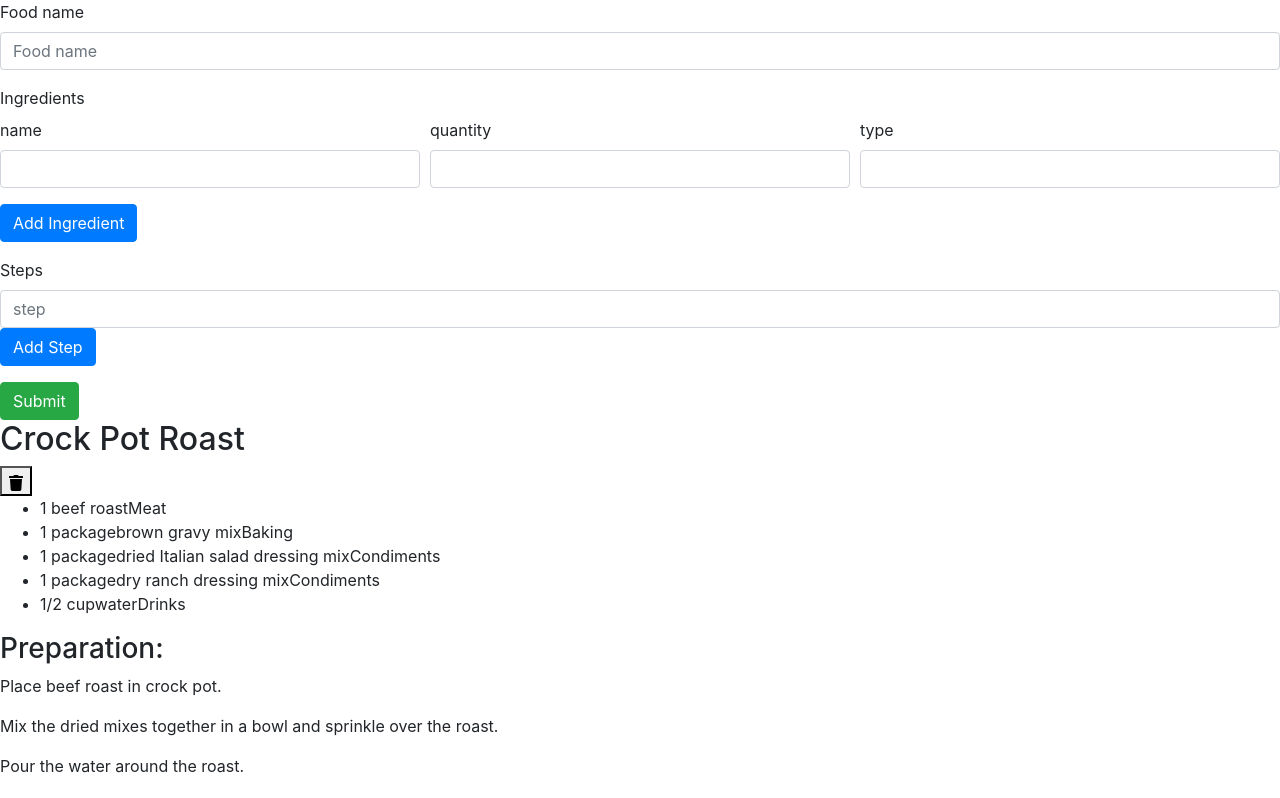
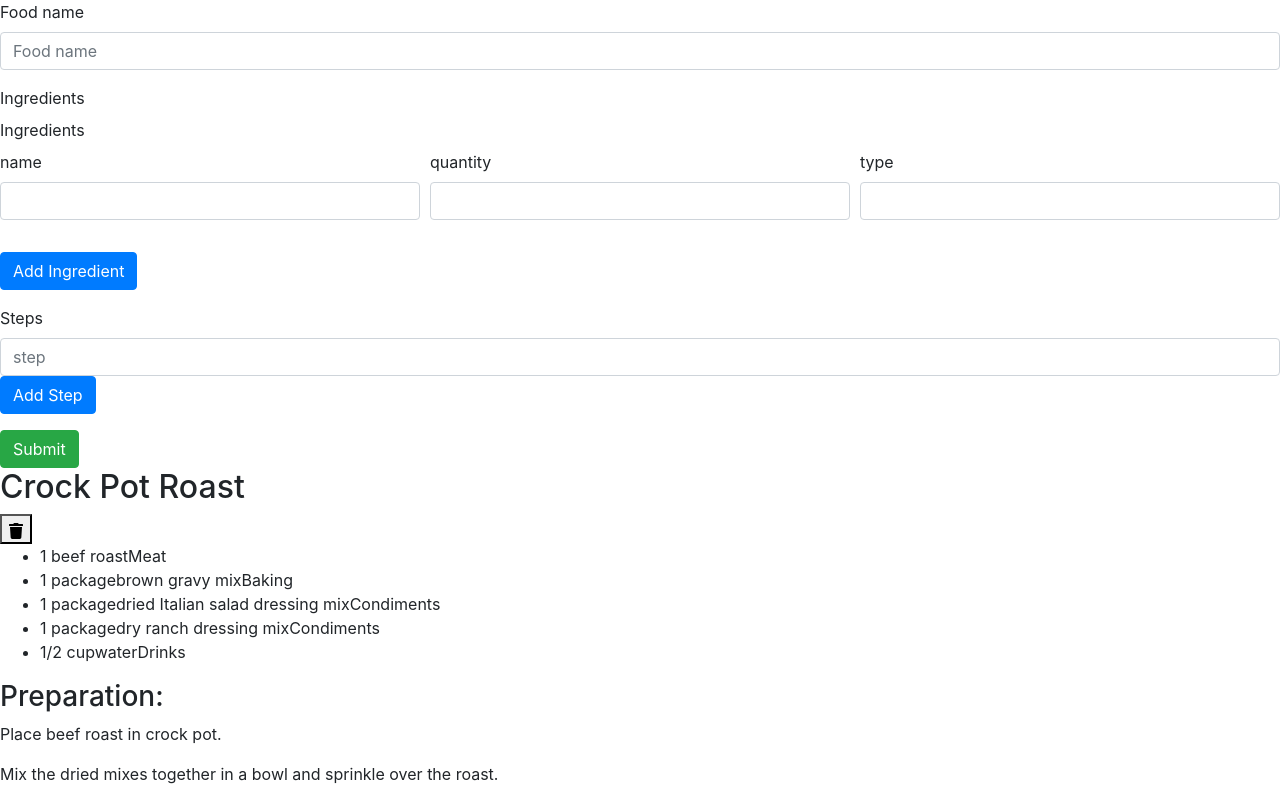
Before and after one commit to magdaad/cooking-book, a React (Create React App) app: page / in a window 1280 px wide. Shown: the top 798 px of the page. Built offline with nearby package versions, Linux system fonts and the light colour scheme.

Commit message:
add ingredients

```diff
--- a/src/components/AddRecipeForm/AddRecipeForm.js
+++ b/src/components/AddRecipeForm/AddRecipeForm.js
@@ -1,34 +1,29 @@
-import React, {useState, useEffect} from 'react';
-import {Form, Button, Col} from "react-bootstrap";
+import React, {useState} from 'react';
+import {Form, Button} from "react-bootstrap";
 import {useRecipes} from "../../context/RecipesContext";
 import {useInput} from "../../hooks/useInput";
 import {StepsInput} from "./StepsInput";
+import {IngredientInput} from "./IngredientInput";
 
 const AddRecipeForm = () => {
     const {addRecipe} = useRecipes();
     const [nameProps] = useInput("");
     const [steps, setSteps]  = useState([]);
+    const [ingredients, setIngredients]  = useState([]);
 
     const updateSteps = (newSteps) => {
         setSteps(newSteps);
+    }
+
+    const updateIngredients = (newIngredients) => {
+        setIngredients(newIngredients);
     }
 
     const submit = event => {
         event.preventDefault();
         addRecipe(
             nameProps.value,
-            [
-                {
-                "quantity": "1 lb",
-                "name": " asparagus",
-                "type": "Produce"
-                },
-                {
-                "quantity": "1 lb",
-                "name": " asparagus",
-                "type": "Produce"
-                },
-            ],
+            ingredients,
             steps.map(step => step.data)
         );
     };
@@ -44,29 +39,7 @@ const AddRecipeForm = () => {
                 />
             </Form.Group>
 
-            <Form.Group >
-                <Form.Label>Ingredients</Form.Label>
-                <Form.Row>
-                    <Form.Group as={Col} controlId="formGridCity">
-                        <Form.Label>name</Form.Label>
-                        <Form.Control />
-                    </Form.Group>
-
-                    <Form.Group as={Col} controlId="formGridState">
-                        <Form.Label>quantity</Form.Label>
-                        <Form.Control />
-                    </Form.Group>
-
-                    <Form.Group as={Col} controlId="formGridZip">
-                        <Form.Label>type</Form.Label>
-                        <Form.Control />
-                    </Form.Group>
-                </Form.Row>
-                <Button variant="primary">
-                    Add Ingredient
-                </Button>
-            </Form.Group>
-
+            <IngredientInput onChangeIngredients={updateIngredients}/>
             <StepsInput onChangeSteps={updateSteps} />
 
 
--- /dev/null
+++ b/src/components/AddRecipeForm/IngredientInput.js
@@ -0,0 +1,64 @@
+import React, {useState, useEffect} from "react";
+import {Button, Form} from "react-bootstrap";
+import {SingleIngredient} from "./SingleIngredient";
+import { v4 } from "uuid";
+
+export const IngredientInput = ({onChangeIngredients = f => f}) => {
+    const [ingredientsData, setIngredientsData] = useState([
+        {
+            id: v4(),
+            quantity: "",
+            name: "",
+            type: ""
+        }]);
+    const appendIngredientsInput = () => {
+        setIngredientsData(
+            [
+                ...ingredientsData,
+                {
+                    id: v4(),
+                    quantity: "",
+                    name: "",
+                    type: ""
+                }
+            ]
+        );
+    }
+
+    const updateIngredients = ({value}) => {
+        setIngredientsData(
+            ingredientsData.map(item =>
+                item.id === value.id
+                    ? {...item,
+                        quantity: value.quantity,
+                        name: value.name,
+                        type: value.type}
+                    : item
+            ));
+        onChangeIngredients(ingredientsData);
+    }
+    useEffect(() => {
+            onChangeIngredients(ingredientsData);
+        }
+        ,[ingredientsData])
+    return [
+        <Form.Group >
+            <Form.Label>Ingredients</Form.Label>
+            {
+                ingredientsData.map(input =>
+                    <SingleIngredient
+                        key = {input.id}
+                        initialValue = ""
+                        id = {input.id}
+                        onChange={updateIngredients}
+                    />
+                )
+            }
+            <Button
+                variant="primary"
+                onClick={ () => appendIngredientsInput() }>
+                Add Ingredient
+            </Button>
+        </Form.Group>
+    ]
+}
--- /dev/null
+++ b/src/components/AddRecipeForm/SingleIngredient.js
@@ -0,0 +1,55 @@
+import React, {useEffect, useState} from "react";
+import {Col, Form} from "react-bootstrap";
+
+export const SingleIngredient = ({initialValue, id, onChange = f => f}) => {
+    const [value, setValue] = useState({
+        id: id,
+        name: initialValue,
+        quantity: initialValue,
+        type: initialValue
+    });
+    const handleNameChange = (e) => {
+        setValue({
+            ...value,
+            name: e.target.value,
+        });
+    }
+    const handleQuantityChange = (e) => {
+        setValue({
+            ...value,
+            quantity: e.target.value,
+        });
+    }
+    const handleTypeChange = (e) => {
+        setValue({
+            ...value,
+            type: e.target.value,
+        });
+    }
+    useEffect(() => {
+            onChange({value})}
+        ,[value])
+
+
+    return (
+        <Form.Group >
+            <Form.Label>Ingredients</Form.Label>
+            <Form.Row>
+                <Form.Group as={Col} controlId="formGridCity">
+                    <Form.Label>name</Form.Label>
+                    <Form.Control onChange = {handleNameChange} />
+                </Form.Group>
+
+                <Form.Group as={Col} controlId="formGridState">
+                    <Form.Label>quantity</Form.Label>
+                    <Form.Control onChange = {handleQuantityChange} />
+                </Form.Group>
+
+                <Form.Group as={Col} controlId="formGridZip">
+                    <Form.Label>type</Form.Label>
+                    <Form.Control onChange = {handleTypeChange} />
+                </Form.Group>
+            </Form.Row>
+        </Form.Group>
+    )
+}
--- a/src/components/AddRecipeForm/Step.js
+++ b/src/components/AddRecipeForm/SingleStep.js
@@ -1,7 +1,7 @@
 import React, {useEffect, useState} from "react";
 import {Form} from "react-bootstrap";
 
-export const Step = ({initialValue, id, onChange = f => f}) => {
+export const SingleStep = ({initialValue, id, onChange = f => f}) => {
     const [value, setValue] = useState({
         id: id,
         data: initialValue
--- a/src/components/AddRecipeForm/StepsInput.js
+++ b/src/components/AddRecipeForm/StepsInput.js
@@ -1,6 +1,6 @@
 import React, {useState, useEffect} from "react";
 import {Button, Form} from "react-bootstrap";
-import {Step} from "./Step";
+import {SingleStep} from "./SingleStep";
 import { v4 } from "uuid";
 
 export const StepsInput = ({onChangeSteps = f => f}) => {
@@ -33,7 +33,7 @@ export const StepsInput = ({onChangeSteps = f => f}) => {
             <Form.Label>Steps</Form.Label>
             {
                 stepsData.map(input =>
-                    <Step
+                    <SingleStep
                         key = {input.id}
                         initialValue = ""
                         id = {input.id}
```
